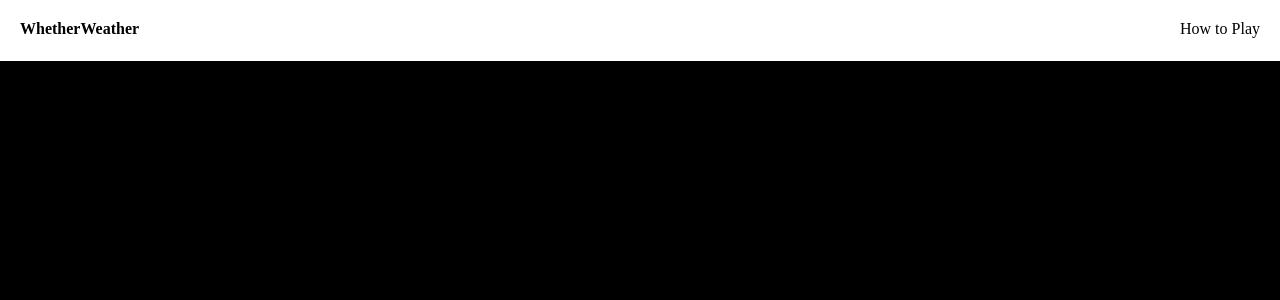
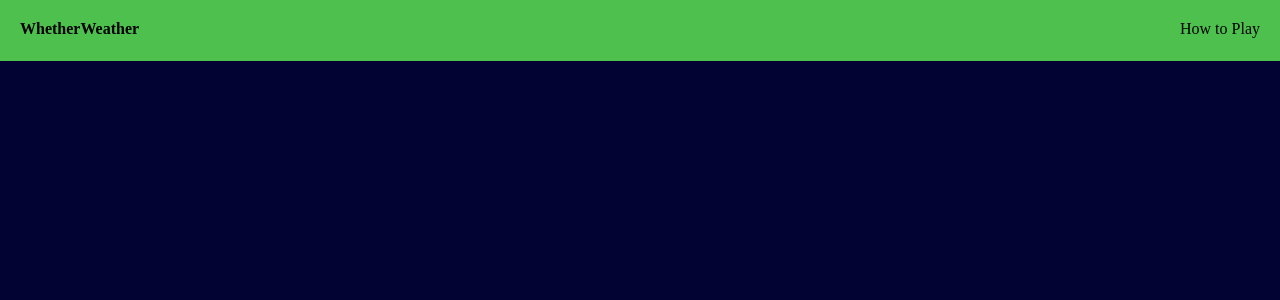
Before and after one commit to jerryp330/WhetherWeather, a Flask app: page / in a window 1280 px wide. Shown: the top 300 px of the page. Run offline with Flask 3, Linux system fonts and the light colour scheme.

Commit message:
ive decided on a colour scheme

```diff
--- a/static/style.css
+++ b/static/style.css
@@ -1,5 +1,5 @@
 body{
-    background: black;
+    background: rgb(3, 3, 51);
     color: white;
     margin: 0;
     padding: 0;
@@ -14,7 +14,7 @@ nav {
     display: flex;
     position: fixed;
     width: 100%;
-    background-color: white;
+    background-color: rgb(77, 192, 77);
     color: black;
     padding-top: 20px;
     padding-bottom: 7px;
```
